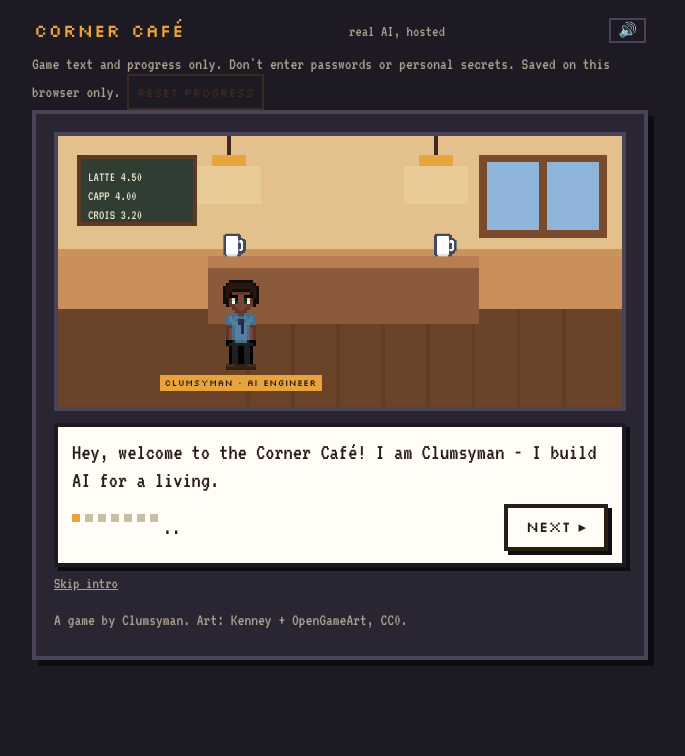
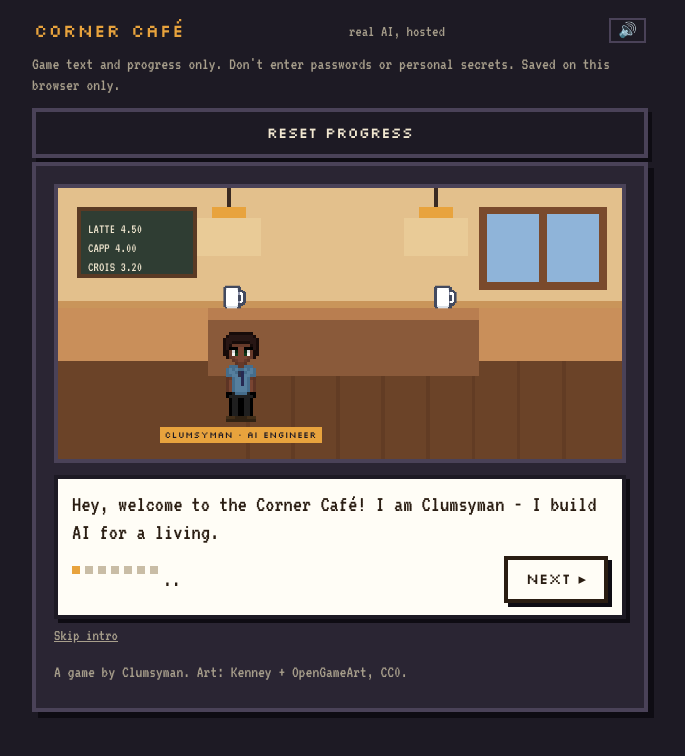
Before and after one commit to a-clumsyman/inference-explainer, a React (Vite) app in the folder cafe/: page / in a window 1280 px wide. Shown: the top 756 px of the page, without its empty margins (300-985 px from the left). Built offline with nearby package versions, Linux system fonts and the light colour scheme.

Commit message:
Save local progress and keep system or uncertain checks neutral

```diff
--- a/cafe/src/App.tsx
+++ b/cafe/src/App.tsx
@@ -179,7 +179,7 @@ export default function App() {
         <span className="tag">{engine.standIn ? 'STAND-IN, NOT A MODEL' : USE_LOCAL ? 'real AI, small and local' : 'real AI, hosted'}</span>
         <button type="button" className="soundbtn" aria-label={isMuted ? 'Turn sound on' : 'Turn sound off'} onClick={() => { const m = !isMuted; setMuted(m); setIsMuted(m); if (!m) click() }}>{isMuted ? '\u{1F507}' : '\u{1F50A}'}</button>
       </header>
-      <div className="small" role="status">Game text and progress only. Don't enter passwords or personal secrets. {saveNotice} <button className="mini" disabled={busy} onClick={() => setResetOpen(true)}>Reset progress</button></div>
+      <div className="small" role="status">Game text and progress only. Don't enter passwords or personal secrets. {saveNotice} <button className="btn ghost" disabled={busy} onClick={() => setResetOpen(true)}>Reset progress</button></div>
       {resetOpen && <section className="card"><p>Reset saved instructions and all game progress on this browser? This cannot be undone.</p><button className="btn" onClick={resetProgress}>Reset everything</button><button className="btn ghost" onClick={() => setResetOpen(false)}>Keep my progress</button></section>}
 
       {screen === 'story' && (
@@ -321,8 +321,8 @@ function Result({ runs, level, hasNext, engine, onNext, onEdit, onReview, onSame
   const badCount = reviewMoments(checkedRows(run.rows, run.instructions)).length
   return (
     <section className="card">
-      <h1 className={sc.won ? 'win' : 'lose'}>{sc.total === 0 ? 'No guests scored yet' : go.over ? 'Shift closed early' : sc.won ? 'Shift survived' : 'Below the pass mark'} <small>{level.title}</small></h1>
-      <p>{sc.won ? `${sc.served} of ${sc.total} served right.` : `${sc.served} of ${sc.total} served right - ${badCount} moment${badCount === 1 ? '' : 's'} to look at.`}{sc.unreadable > 0 ? ` (${sc.unreadable} system or unsure-wording moment${sc.unreadable === 1 ? '' : 's'}, not scored.)` : ''}</p>
+      <h1 className={sc.total === 0 ? '' : sc.won ? 'win' : 'lose'}>{sc.total === 0 ? 'No guests scored yet' : go.over ? 'Shift closed early' : sc.won ? 'Shift survived' : 'Below the pass mark'} <small>{level.title}</small></h1>
+      <p>{sc.total === 0 ? 'Nothing here was scored against your instructions.' : sc.won ? `${sc.served} of ${sc.total} served right.` : `${sc.served} of ${sc.total} served right - ${badCount} moment${badCount === 1 ? '' : 's'} to look at.`}{sc.unreadable > 0 ? ` (${sc.unreadable} system or unsure-wording moment${sc.unreadable === 1 ? '' : 's'}, not scored.)` : ''}</p>
       <Scene shift={shiftC} events={sim.events} idx={pl.idx} />
       {go.over && <div className="over" role="alert"><b>Shift closed early</b><p>{go.reason} The shift closed at customer {go.at} of {run.planned}. {run.planned - run.rows.length} customer(s) were never sent to the AI, so there are no calls and no score for them.</p><button className="btn" onClick={onSame}>Retry: same customers</button></div>}
       {!go.over && go.warn && <p className="warnline">Warning: {go.reason} From Day 2 this closes the shift.</p>}
```
